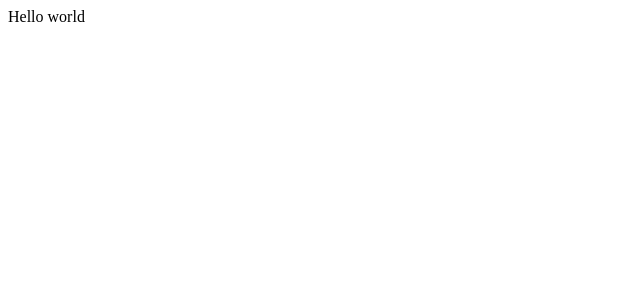
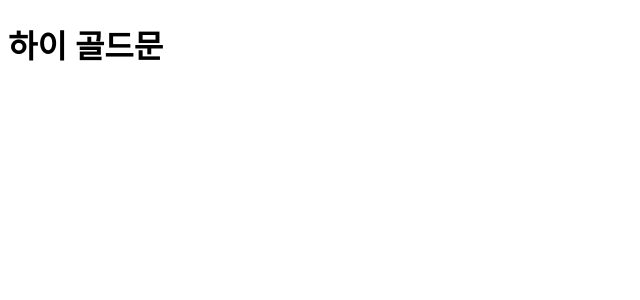
Before and after one commit to jinokiim/goldmoon, a Next.js app: page / in a window 1280 px wide. Shown: the top 300 px of the page, without its empty margins (0-640 px from the left). Built offline with nearby package versions, Linux system fonts and the light colour scheme.

Commit message:
변경 확인

```diff
--- a/pages/index.tsx
+++ b/pages/index.tsx
@@ -1,7 +1,11 @@
 import { NextPage } from 'next';
 
 const IndexPage: NextPage = function () {
-  return <>Hello world</>;
+  return (
+    <>
+      <h1>하이 골드문</h1>
+    </>
+  );
 };
 
 export default IndexPage;
```
